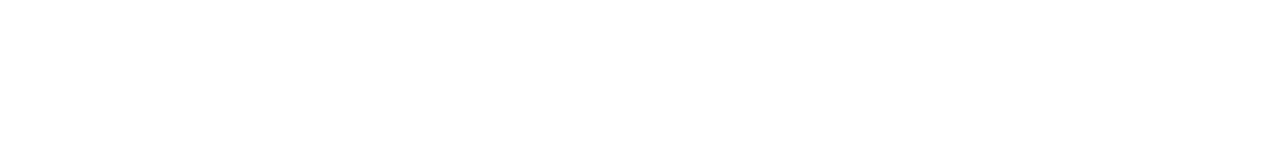
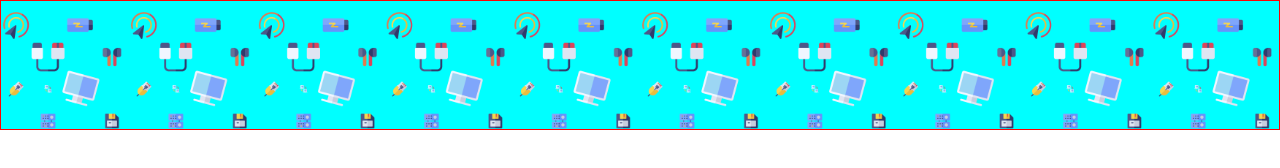
Before and after one commit to SimonePavone97/html-css-booleaner, a plain HTML site: page index.html in a window 1280 px wide. Drawn offline with Linux system fonts and the light colour scheme.

Commit message:
inserito img pattern

```diff
--- a/asset/css/style.css
+++ b/asset/css/style.css
@@ -3,3 +3,13 @@
     padding: 0;
     box-sizing: border-box;
 }
+
+.immaginealta{
+    border: 1px solid red;
+    padding: 5%;
+    height: 40%;
+    background-image: url(../img/img/pattern.png);
+    background-size: contain;
+    background-size: 20%;
+    background-color: cyan;
+}
--- a/index.html
+++ b/index.html
@@ -4,10 +4,16 @@
     <meta charset="UTF-8">
     <meta http-equiv="X-UA-Compatible" content="IE=edge">
     <meta name="viewport" content="width=device-width, initial-scale=1.0">
+    <link rel="stylesheet" href="./asset/css/style.css">
     <title>The Booleaner</title>
 </head>
 <body>
-    <header></header>
+    <div class="immaginealta">
+
+    </div>
+    <header>
+
+    </header>
     <main></main>
     <footer></footer>
 </body>
```
